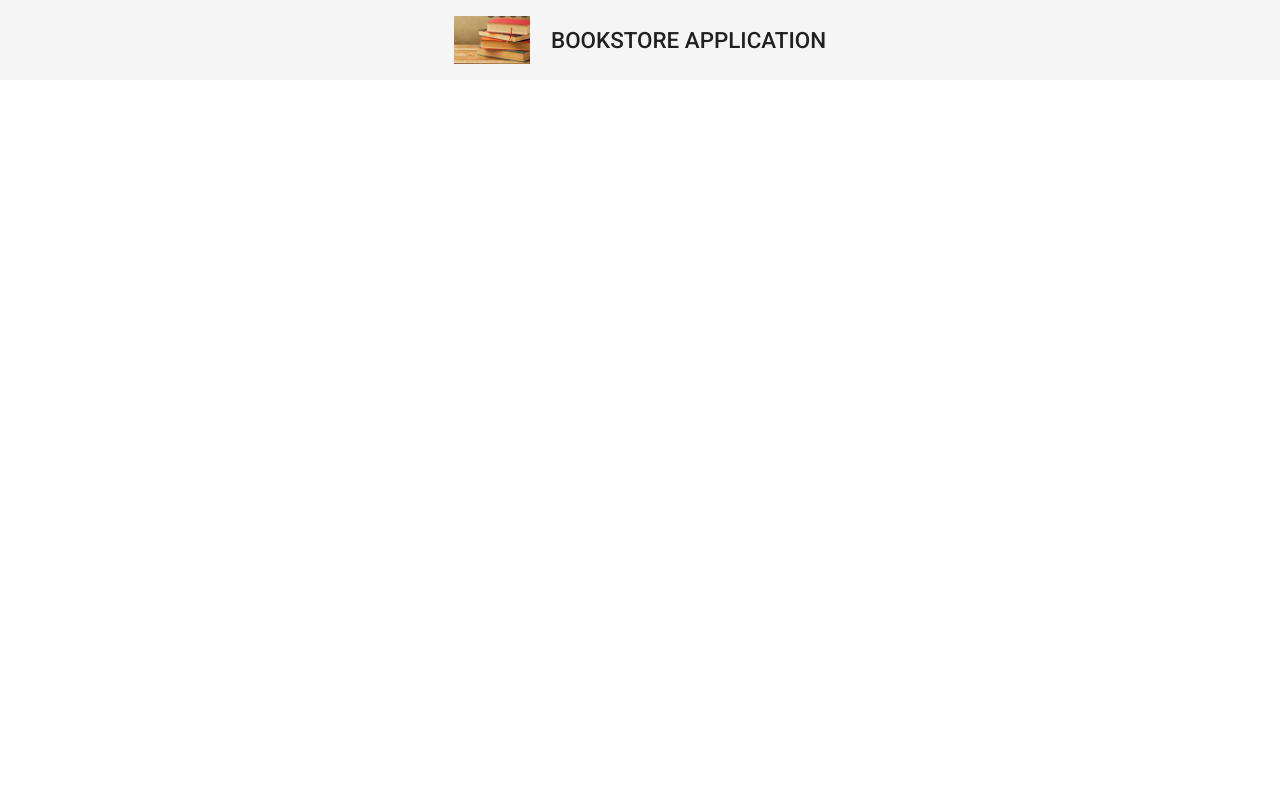
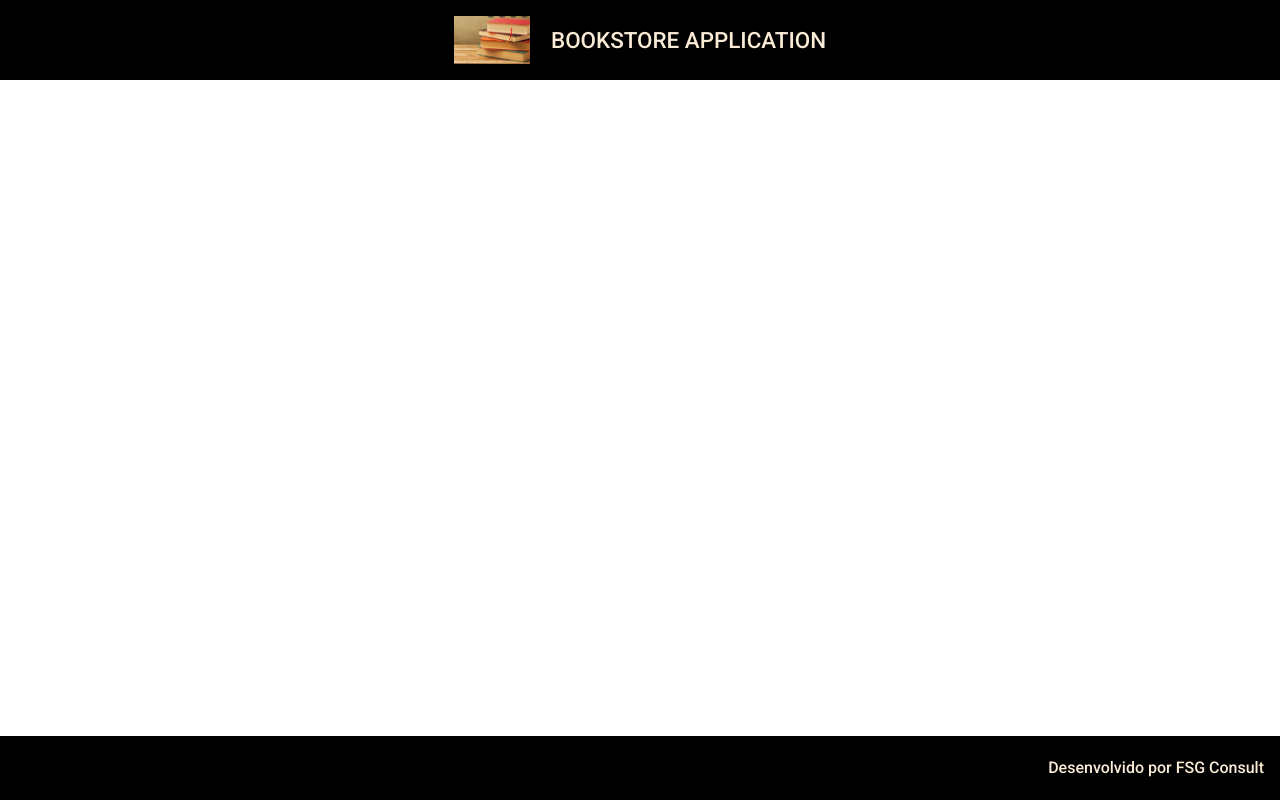
Before and after one commit to fabianojp06/bookstore-front, an Angular app: page / in a window 1280 px wide. Built offline with nearby package versions, Linux system fonts and the light colour scheme.

Commit message:
Criação component FOOTER

```diff
--- a/package.json
+++ b/package.json
@@ -24,7 +24,7 @@
     "zone.js": "~0.11.4"
   },
   "devDependencies": {
-    "@angular-devkit/build-angular": "^14.2.6",
+    "@angular-devkit/build-angular": "^14.2.7",
     "@angular/cli": "~14.2.6",
     "@angular/compiler-cli": "^14.2.0",
     "typescript": "~4.7.2"
--- a/src/app/app.component.html
+++ b/src/app/app.component.html
@@ -1 +1,2 @@
 <app-header></app-header>
+<app-footer></app-footer>
--- a/src/app/app.module.ts
+++ b/src/app/app.module.ts
@@ -7,12 +7,14 @@
 import { HeaderComponent } from './components/template/header/header.component';
 
 import {MatToolbarModule} from '@angular/material/toolbar';
+import { FooterComponent } from './components/template/footer/footer.component';
 
 
 @NgModule({
   declarations: [
     AppComponent,
-    HeaderComponent
+    HeaderComponent,
+    FooterComponent
   ],
   imports: [
     BrowserModule,
--- /dev/null
+++ b/src/app/components/template/footer/footer.component.css
@@ -0,0 +1,8 @@
+.footer {
+  position: fixed;
+  bottom: 0%;
+  justify-content: flex-end;
+  font-size: 1rem;
+  background-color: black;
+  color: antiquewhite;
+}
--- /dev/null
+++ b/src/app/components/template/footer/footer.component.html
@@ -0,0 +1,5 @@
+<mat-toolbar class="footer">
+  <span>
+      Desenvolvido por FSG Consult
+  </span>
+</mat-toolbar>
--- /dev/null
+++ b/src/app/components/template/footer/footer.component.ts
@@ -0,0 +1,15 @@
+import { Component, OnInit } from '@angular/core';
+
+@Component({
+  selector: 'app-footer',
+  templateUrl: './footer.component.html',
+  styleUrls: ['./footer.component.css']
+})
+export class FooterComponent implements OnInit {
+
+  constructor() { }
+
+  ngOnInit(): void {
+  }
+
+}
--- a/src/app/components/template/header/header.component.css
+++ b/src/app/components/template/header/header.component.css
@@ -5,6 +5,8 @@
 .header {
     justify-content: center;
     height: 10%;
+    background-color: black;
+    color: antiquewhite;
 }
 
 span {
```
Also changed, not shown: 1 other file (tests, documents, lock files or other folders).
